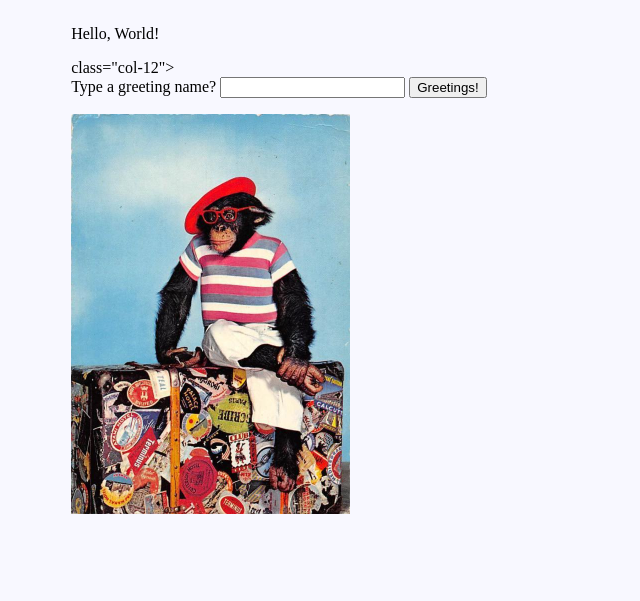
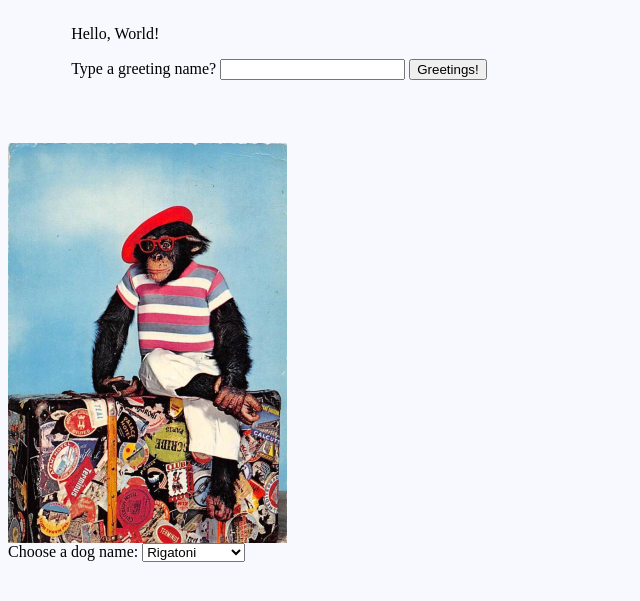
Before and after one commit to NathanShih04/GamerGroupRepository, a Flask app: page /greet in a window 1280 px wide. Shown: the top 601 px of the page, without its empty margins (0-640 px from the left). Run offline with Flask 2, Linux system fonts and the light colour scheme.

Commit message:
tried to do dropdown is bugged, but now greet has working ish one

```diff
--- a/templates/greet.html
+++ b/templates/greet.html
@@ -3,7 +3,7 @@
     <div class="col-12">
         <p>Hello, {{name}}!</p>
     </div>
-    <div> class="col-12">
+
         <body style="background-color:ghostwhite;">
         <form action="/greet" id="greet" method="POST" >
             <label for="name">Type a greeting name?</label>
@@ -16,5 +16,11 @@
     <div class="col-12">
         <img src="/static/mokee.jpg" style="height: 400px" >
     </div>
-
+<label for="dog-names">Choose a dog name:</label>
+<select name="dog-names" id="dog-names">
+    <option value="rigatoni">Rigatoni</option>
+    <option value="dave">Dave</option>
+    <option value="pumpernickel">Pumpernickel</option>
+    <option value="reeses">Reeses</option>
+</select>
 </div>
--- a/templates/layouts/navbar.html
+++ b/templates/layouts/navbar.html
@@ -19,6 +19,7 @@ This HTML is setup as a fragment allowing it to be "included" by other HTML file
                     <a href="https://github.com/NathanShih04/GamerGroupRepository">General Github</a>
                 </div>
             </div>
+
             <a class="nav-link" href={{ url_for('nathan') }}>Nathan</a>
 
             <a class="nav-link" href={{ url_for('everitt') }}>Everitt</a>
@@ -29,3 +30,7 @@ This HTML is setup as a fragment allowing it to be "included" by other HTML file
         </div>
     </div>
 </nav>
+
+        </div>
+    </div>
+</div>
```
